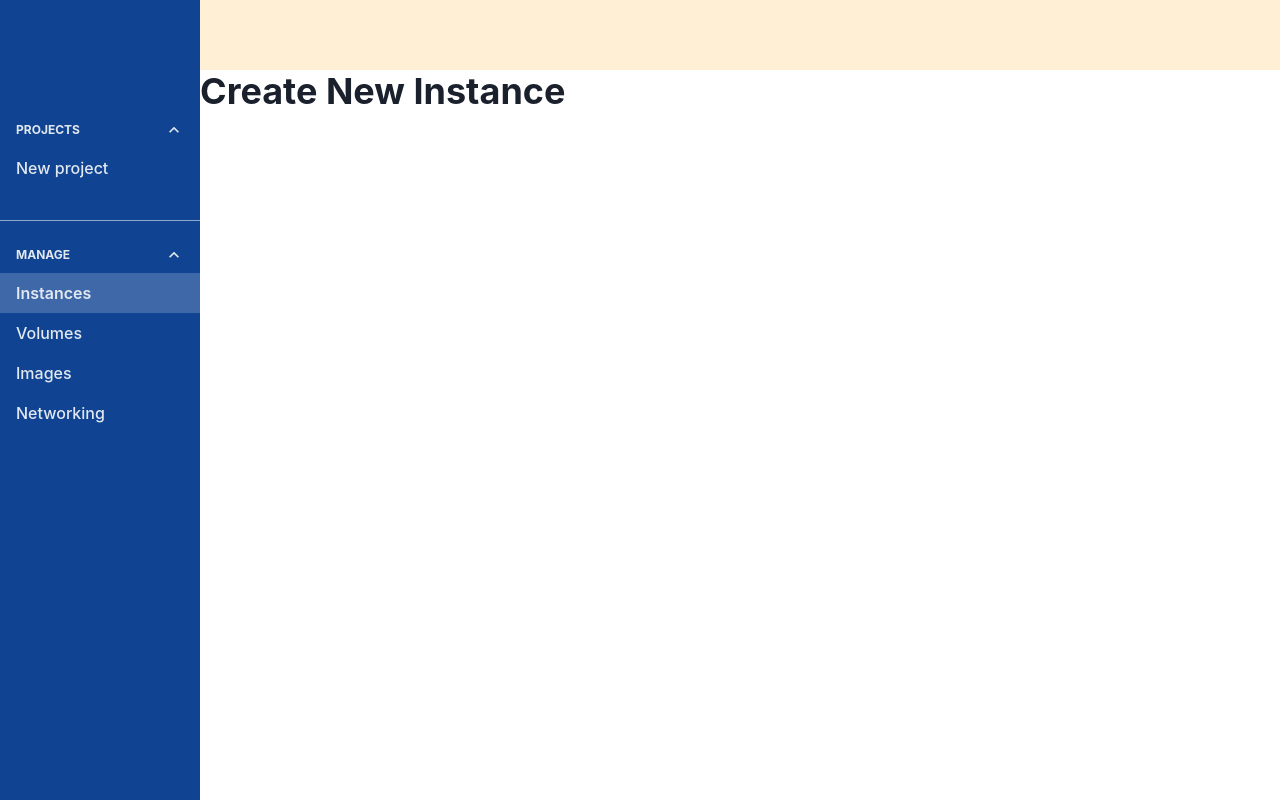
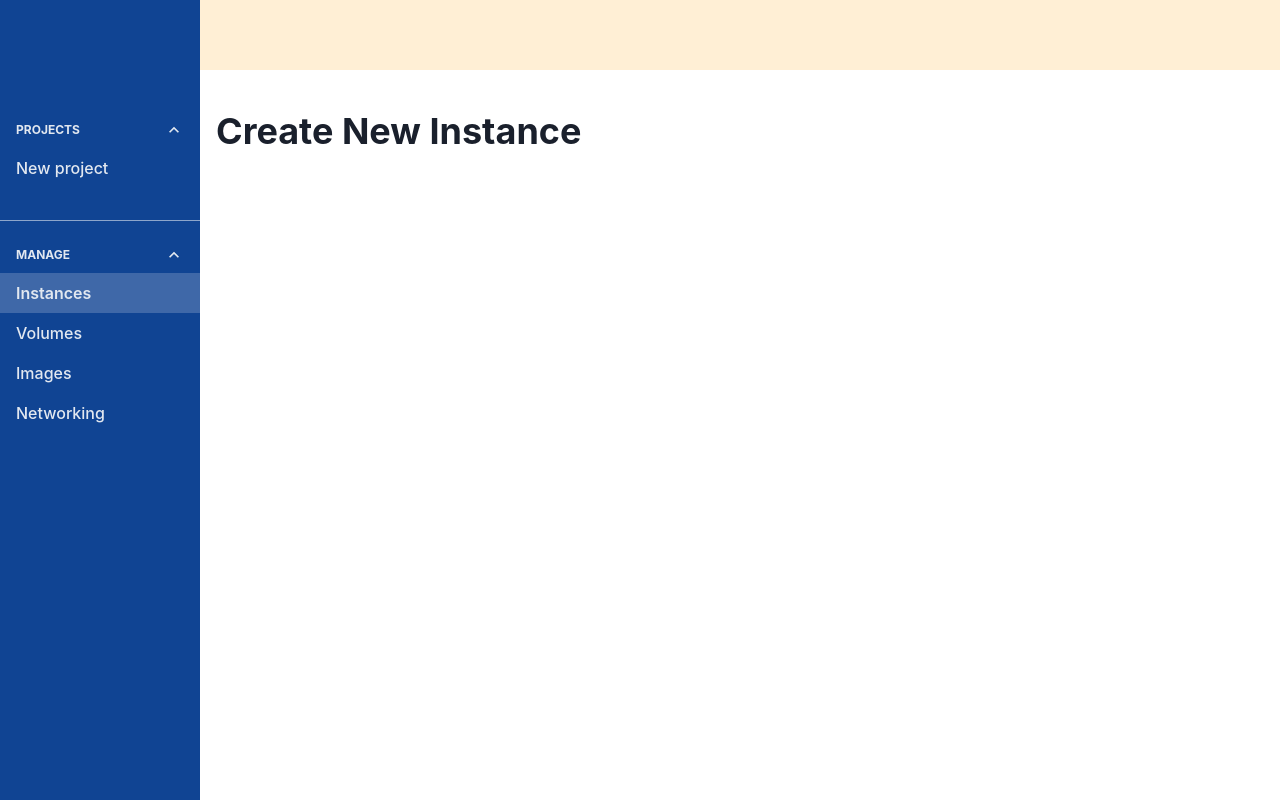
Before and after one commit to fruitbox12/marscloud, a Next.js app: page /instances/new in a window 1280 px wide. Built offline with nearby package versions, Linux system fonts and the light colour scheme.

Commit message:
Use container and max-width

```diff
--- a/components/layout/index.tsx
+++ b/components/layout/index.tsx
@@ -1,5 +1,5 @@
 import React, { FC } from "react";
-import { Grid, GridItem } from "@chakra-ui/react";
+import { Container, Grid, GridItem } from "@chakra-ui/react";
 import Sidebar from "../sidebar";
 
 type LayoutProps = {
@@ -13,7 +13,11 @@ const Layout: FC<LayoutProps> = ({ children }) => (
         <Sidebar />
       </GridItem>
       <GridItem colSpan={1} bg="papayawhip" />
-      <GridItem colSpan={1}>{children}</GridItem>
+      <GridItem colSpan={1}>
+        <Container maxW="1200px" py={10} px={4}>
+          {children}
+        </Container>
+      </GridItem>
     </Grid>
   </>
 );
```
